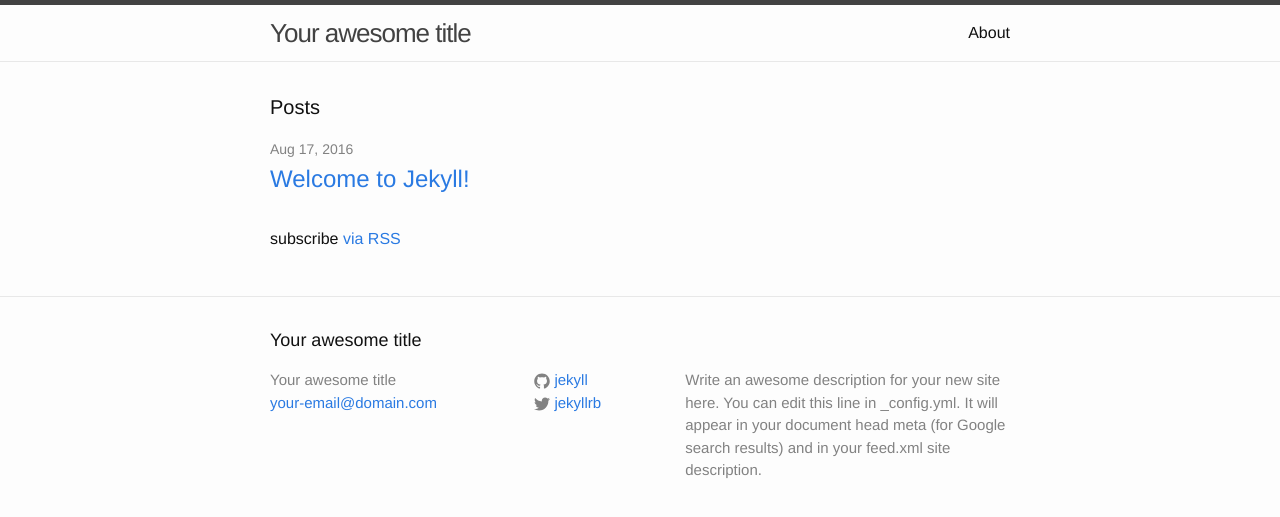
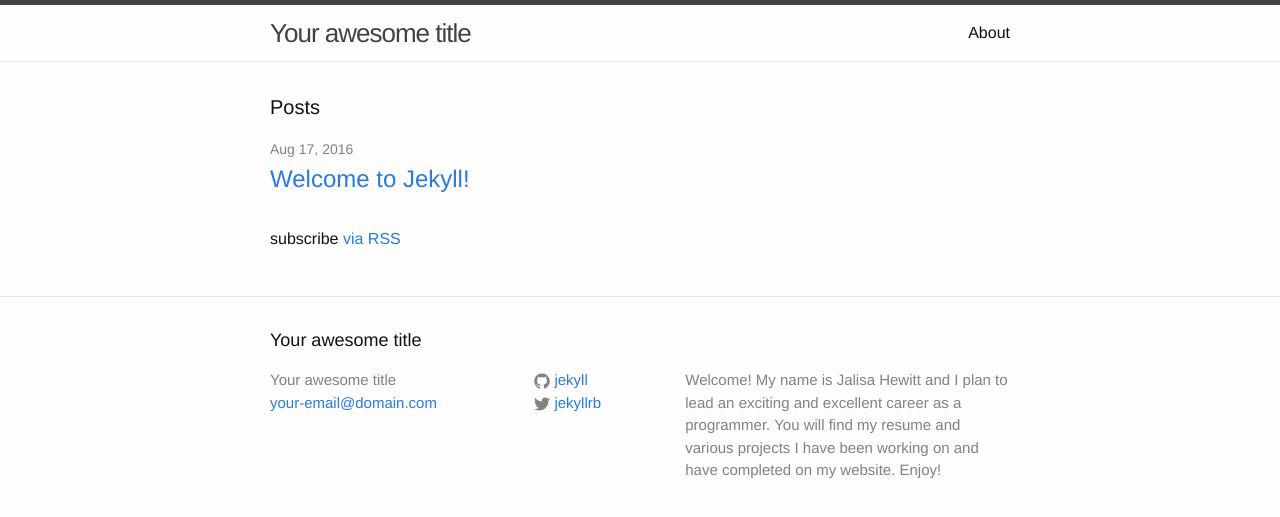
Before and after one commit to CodeJalisa/CodeJalisa.github.io, a Jekyll site: the page built from index.html, in a window 1280 px wide. Shown: the top 517 px of the page. Built offline with Jekyll 4.4.1, drawn with Linux system fonts in a browser that asks for light colours.

Commit message:
Update _config.yml

```diff
--- a/_config.yml
+++ b/_config.yml
@@ -9,9 +9,10 @@
 title: Your awesome title
 email: your-email@domain.com
 description: > # this means to ignore newlines until "baseurl:"
-  Write an awesome description for your new site here. You can edit this
-  line in _config.yml. It will appear in your document head meta (for
-  Google search results) and in your feed.xml site description.
+ Welcome! My name is Jalisa Hewitt and I plan to lead an exciting
+ and excellent career as a programmer. You will find my resume and
+ various projects I have been working on and have completed on my website.
+ Enjoy!
 baseurl: "" # the subpath of your site, e.g. /blog
 url: "http://yourdomain.com" # the base hostname & protocol for your site
 twitter_username: jekyllrb
```
